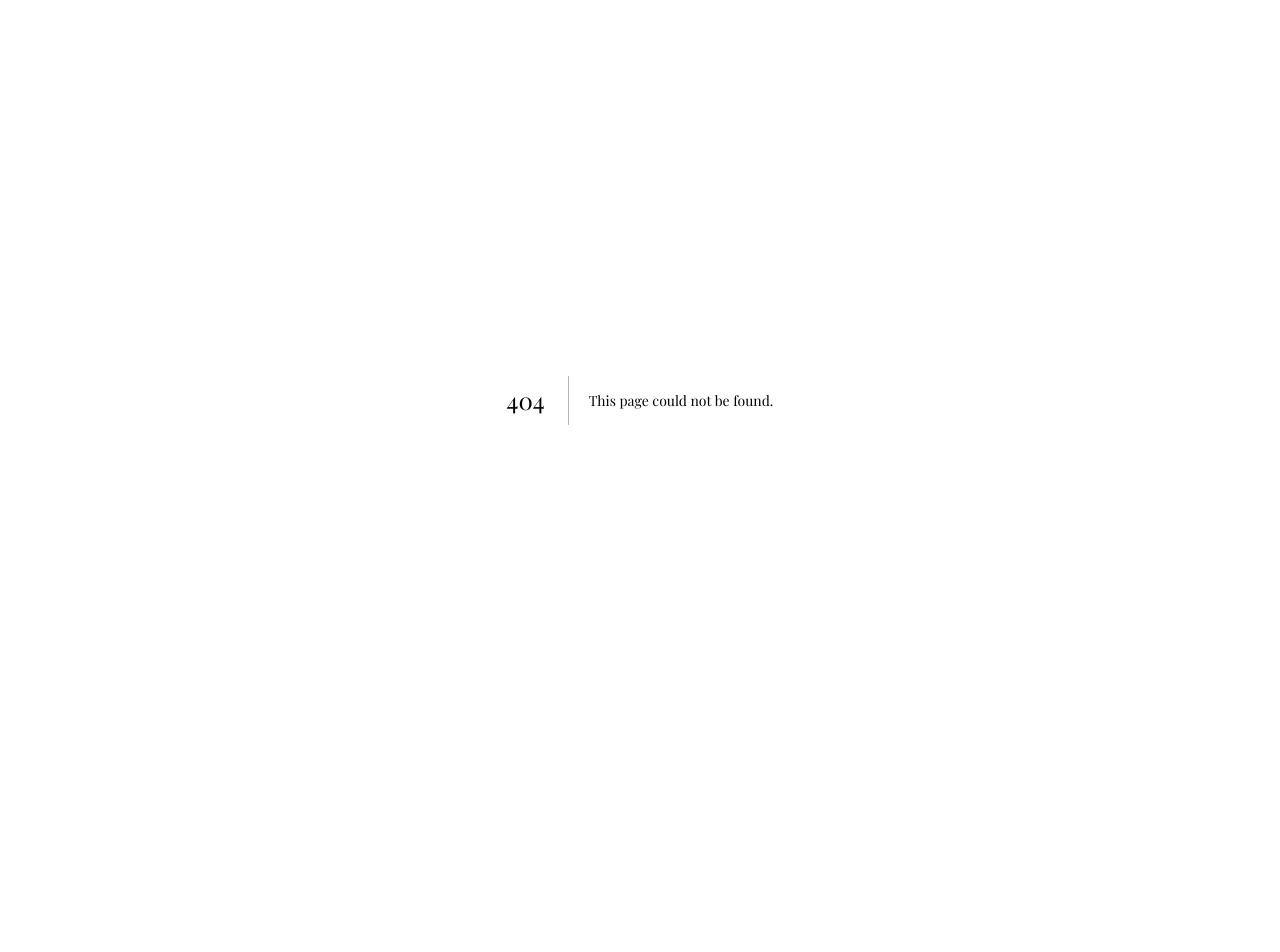
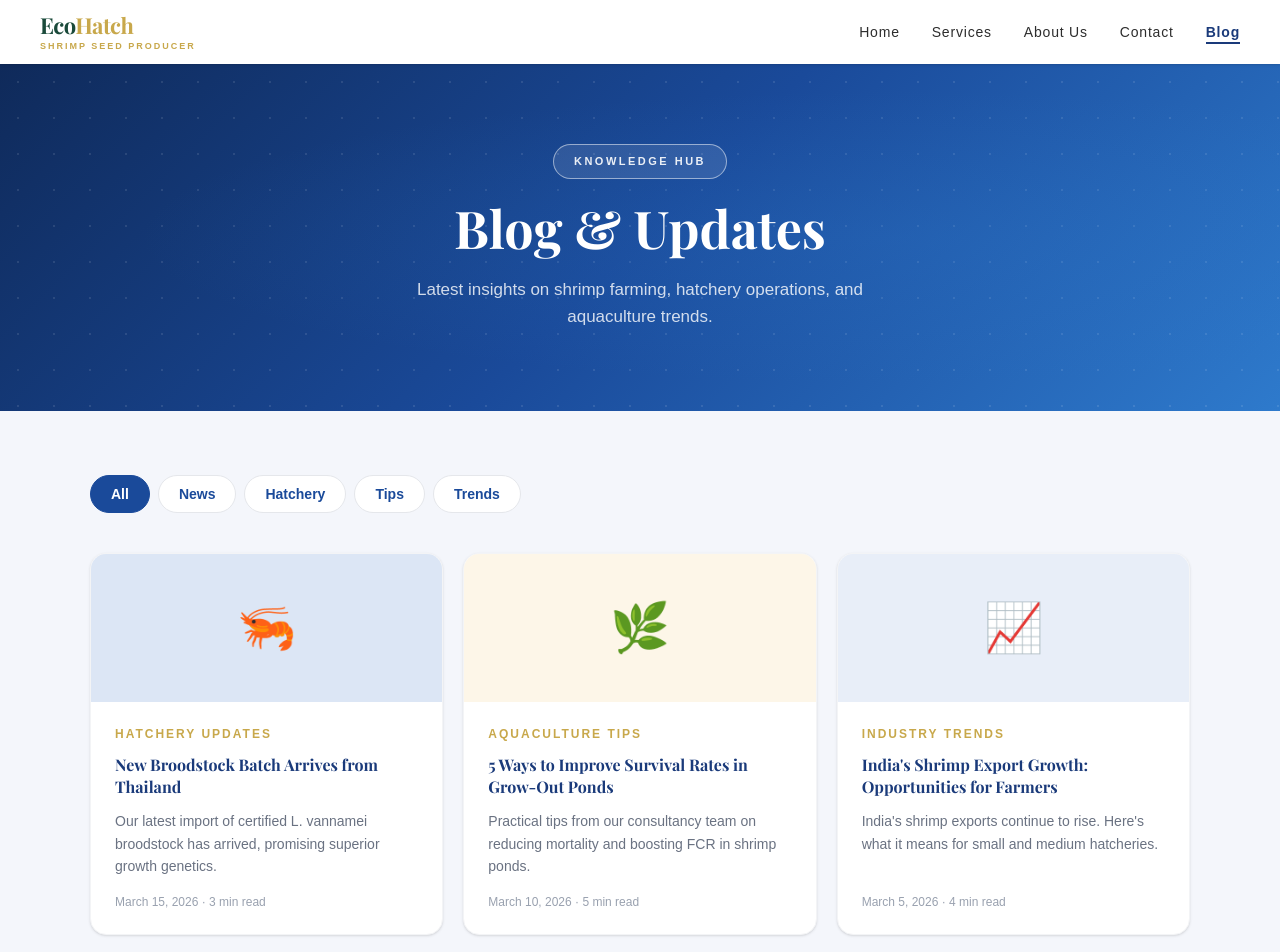
Before and after one commit to Aneesh-aj/echo_hatch, a Next.js app: page /blog in a window 1280 px wide. Before the commit this address had no page. Shown: the top 952 px of the page. Before the commit the page ends 800 px from the top, so only its background shows below. Built offline with nearby package versions, Linux system fonts and the light colour scheme; a web font is replaced by a local one.

Commit message:
blog added

```diff
--- /dev/null
+++ b/src/app/blog/page.tsx
@@ -0,0 +1,15 @@
+import BlogContent from "@/components/blog/BlogContent"
+import BlogSection from "@/components/blog/BlogSection"
+import LayoutSection from "@/components/common/LayoutSection"
+
+
+const blogPage = () =>{
+
+    return (
+        <LayoutSection>
+            <BlogSection/>
+        </LayoutSection>
+    )
+}
+
+export default blogPage
--- /dev/null
+++ b/src/components/blog/BlogCTA.tsx
@@ -0,0 +1,41 @@
+export default function BlogCTA() {
+  return (
+    <section className="bg-[#f4f6fb] pb-20 px-6">
+      <div className="max-w-[1100px] mx-auto">
+        <div
+          className="rounded-2xl px-10 py-14 flex flex-col md:flex-row items-center justify-between gap-8"
+          style={{
+            background:
+              "linear-gradient(135deg, #0f2a5a 0%, #1a4a9a 60%, #2e7acc 100%)",
+          }}
+        >
+          <div className="flex flex-col gap-3 max-w-xl">
+            <p className="text-[#c8a84b] text-xs font-bold tracking-[3px] uppercase font-lato">
+              Stay Informed
+            </p>
+            <h2
+              className="text-white font-playfair font-normal leading-tight m-0"
+              style={{ fontSize: "clamp(22px, 3.5vw, 34px)" }}
+            >
+              Subscribe to Our Newsletter
+            </h2>
+            <p className="text-white/70 text-sm font-lato leading-relaxed m-0">
+              Get the latest aquaculture insights, hatchery updates, and
+              industry news delivered directly to your inbox.
+            </p>
+          </div>
+          <div className="flex flex-col sm:flex-row gap-3 w-full md:w-auto">
+            <input
+              type="email"
+              placeholder="Enter your email"
+              className="px-5 py-3 rounded-xl text-sm font-lato bg-white/10 border border-white/20 text-white placeholder-white/50 focus:outline-none focus:border-white/50 min-w-[240px]"
+            />
+            <button className="bg-[#c8a84b] hover:bg-[#b8983b] text-white font-semibold font-lato text-sm px-6 py-3 rounded-xl transition-colors duration-200 whitespace-nowrap">
+              Subscribe
+            </button>
+          </div>
+        </div>
+      </div>
+    </section>
+  );
+}
--- /dev/null
+++ b/src/components/blog/BlogContent.tsx
@@ -0,0 +1,157 @@
+"use client";
+
+import { useState } from "react";
+
+const categories = ["All", "News", "Hatchery", "Tips", "Trends"];
+
+const posts = [
+  {
+    id: 1,
+    emoji: "🦐",
+    bgColor: "bg-[#dce6f5]",
+    category: "HATCHERY UPDATES",
+    categoryKey: "Hatchery",
+    categoryColor: "text-[#c8a84b]",
+    title: "New Broodstock Batch Arrives from Thailand",
+    excerpt:
+      "Our latest import of certified L. vannamei broodstock has arrived, promising superior growth genetics.",
+    date: "March 15, 2026",
+    readTime: "3 min read",
+  },
+  {
+    id: 2,
+    emoji: "🌿",
+    bgColor: "bg-[#fdf6e8]",
+    category: "AQUACULTURE TIPS",
+    categoryKey: "Tips",
+    categoryColor: "text-[#c8a84b]",
+    title: "5 Ways to Improve Survival Rates in Grow-Out Ponds",
+    excerpt:
+      "Practical tips from our consultancy team on reducing mortality and boosting FCR in shrimp ponds.",
+    date: "March 10, 2026",
+    readTime: "5 min read",
+  },
+  {
+    id: 3,
+    emoji: "📈",
+    bgColor: "bg-[#e8eef8]",
+    category: "INDUSTRY TRENDS",
+    categoryKey: "Trends",
+    categoryColor: "text-[#c8a84b]",
+    title: "India's Shrimp Export Growth: Opportunities for Farmers",
+    excerpt:
+      "India's shrimp exports continue to rise. Here's what it means for small and medium hatcheries.",
+    date: "March 5, 2026",
+    readTime: "4 min read",
+  },
+  {
+    id: 4,
+    emoji: "🧪",
+    bgColor: "bg-[#edf1fb]",
+    category: "NEWS",
+    categoryKey: "News",
+    categoryColor: "text-[#c8a84b]",
+    title: "New Disease-Resistant Strains Show Promise in Tamil Nadu Trials",
+    excerpt:
+      "Latest field trials of SPF shrimp seed show 12% improved survival in high-salinity environments.",
+    date: "Feb 28, 2026",
+    readTime: "4 min read",
+  },
+  {
+    id: 5,
+    emoji: "💧",
+    bgColor: "bg-[#dce6f5]",
+    category: "AQUACULTURE TIPS",
+    categoryKey: "Tips",
+    categoryColor: "text-[#c8a84b]",
+    title: "Water Quality Management: The Foundation of Healthy Shrimp",
+    excerpt:
+      "Understanding how to balance alkalinity, pH, and dissolved oxygen for maximum shrimp health.",
+    date: "Feb 20, 2026",
+    readTime: "6 min read",
+  },
+  {
+    id: 6,
+    emoji: "🌍",
+    bgColor: "bg-[#e8eef8]",
+    category: "TRENDS",
+    categoryKey: "Trends",
+    categoryColor: "text-[#c8a84b]",
+    title: "EMS & WSSV: What Farmers Need to Know in 2026",
+    excerpt:
+      "A field update on disease pressure and the preventive protocols our hatchery follows.",
+    date: "Feb 14, 2026",
+    readTime: "5 min read",
+  },
+];
+
+export default function BlogContent() {
+  const [activeCategory, setActiveCategory] = useState("All");
+
+  const filtered =
+    activeCategory === "All"
+      ? posts
+      : posts.filter((p) => p.categoryKey === activeCategory);
+
+  return (
+    <section className="bg-[#f4f6fb] py-16 px-6">
+      <div className="max-w-[1100px] mx-auto">
+
+        {/* ── Filter Tabs ── */}
+        <div className="flex flex-wrap gap-2 mb-10">
+          {categories.map((cat) => (
+            <button
+              key={cat}
+              onClick={() => setActiveCategory(cat)}
+              className={`px-5 py-2 rounded-full text-sm font-semibold font-lato transition-all duration-200 border ${
+                activeCategory === cat
+                  ? "bg-[#1a4a9a] text-white border-[#1a4a9a]"
+                  : "bg-white text-[#1a4a9a] border-gray-200 hover:border-[#1a4a9a]"
+              }`}
+            >
+              {cat}
+            </button>
+          ))}
+        </div>
+
+        {/* ── Blog Cards Grid ── */}
+        <div className="grid grid-cols-1 md:grid-cols-3 gap-5">
+          {filtered.map(
+            ({ id, emoji, bgColor, category, categoryColor, title, excerpt, date, readTime }) => (
+              <div
+                key={id}
+                className="bg-white rounded-2xl border border-gray-100 overflow-hidden flex flex-col shadow-sm hover:shadow-md transition-shadow duration-200"
+              >
+                {/* Card image area */}
+                <div
+                  className={`${bgColor} h-[148px] flex items-center justify-center`}
+                >
+                  <span className="text-5xl">{emoji}</span>
+                </div>
+
+                {/* Card body */}
+                <div className="p-6 flex flex-col gap-3 flex-1">
+                  <p
+                    className={`text-xs font-bold tracking-[2px] uppercase font-lato ${categoryColor}`}
+                  >
+                    {category}
+                  </p>
+                  <h3 className="text-[#1a3a7a] text-base font-bold font-lato leading-snug">
+                    {title}
+                  </h3>
+                  <p className="text-gray-500 text-sm font-lato leading-relaxed flex-1">
+                    {excerpt}
+                  </p>
+                  <p className="text-gray-400 text-xs font-lato pt-1">
+                    {date} · {readTime}
+                  </p>
+                </div>
+              </div>
+            )
+          )}
+        </div>
+
+      </div>
+    </section>
+  );
+}
--- /dev/null
+++ b/src/components/blog/BlogHero.tsx
@@ -0,0 +1,50 @@
+export default function BlogHero() {
+  return (
+    <section
+      className="relative w-full py-20 px-6 flex flex-col items-center justify-center text-center overflow-hidden"
+      style={{
+        background:
+          "linear-gradient(135deg, #0f2a5a 0%, #1a4a9a 50%, #2e7acc 100%)",
+      }}
+    >
+      {/* Dot pattern */}
+      <div
+        className="absolute inset-0 pointer-events-none"
+        style={{
+          backgroundImage:
+            "radial-gradient(circle, rgba(255,255,255,0.10) 1px, transparent 1px)",
+          backgroundSize: "36px 36px",
+        }}
+      />
+
+      {/* Radial glow */}
+      <div
+        className="absolute inset-0 pointer-events-none"
+        style={{
+          background:
+            "radial-gradient(ellipse at 70% 50%, rgba(46,122,204,0.2) 0%, transparent 60%)",
+        }}
+      />
+
+      {/* Content */}
+      <div className="relative z-10 flex flex-col items-center gap-4 max-w-2xl">
+        <span className="inline-block border border-white/50 rounded-full px-5 py-2 text-[11px] bg-white/10 font-bold tracking-[2.5px] uppercase text-white/90 font-lato">
+          Knowledge Hub
+        </span>
+        <h1
+          className="text-white font-bold font-playfair leading-tight m-0"
+          style={{ fontSize: "clamp(32px, 5vw, 52px)" }}
+        >
+          Blog &amp; Updates
+        </h1>
+        <p
+          className="text-white/80 font-lato font-light leading-relaxed max-w-[480px] m-0"
+          style={{ fontSize: "clamp(14px, 1.8vw, 17px)" }}
+        >
+          Latest insights on shrimp farming, hatchery operations, and
+          aquaculture trends.
+        </p>
+      </div>
+    </section>
+  );
+}
--- /dev/null
+++ b/src/components/blog/BlogSection.tsx
@@ -0,0 +1,16 @@
+import BlogContent from "./BlogContent";
+import BlogCTA from "./BlogCTA";
+import BlogHero from "./BlogHero";
+
+
+const BlogSection = () => {
+  return (
+    <>
+      <BlogHero />
+      <BlogContent/>
+      <BlogCTA/>
+    </>
+  );
+};
+
+export default BlogSection;
--- a/src/components/footer/Footer.tsx
+++ b/src/components/footer/Footer.tsx
@@ -10,7 +10,7 @@ export default function Footer() {
 
         {/* Contact */}
         <p className="text-white/70 text-sm font-lato">
-          Kumarapalayam, Tamil Nadu · info@ecohatch.in · +91 98765 43210
+         East Coast Rd, Chettinagar, Tamil Nadu 604303
         </p>
 
         {/* Copyright */}
--- a/src/components/nav/NavBar.tsx
+++ b/src/components/nav/NavBar.tsx
@@ -9,7 +9,7 @@ const navLinks: { label: string; href: string }[] = [
   { label: "Services", href: "/services" },
   { label: "About Us", href: "/about" },
   { label: "Contact", href: "/contact" },
-  { label: "Blog", href: "" },
+  { label: "Blog", href: "/blog" },
 ];
 
 export default function NavBar() {
```
